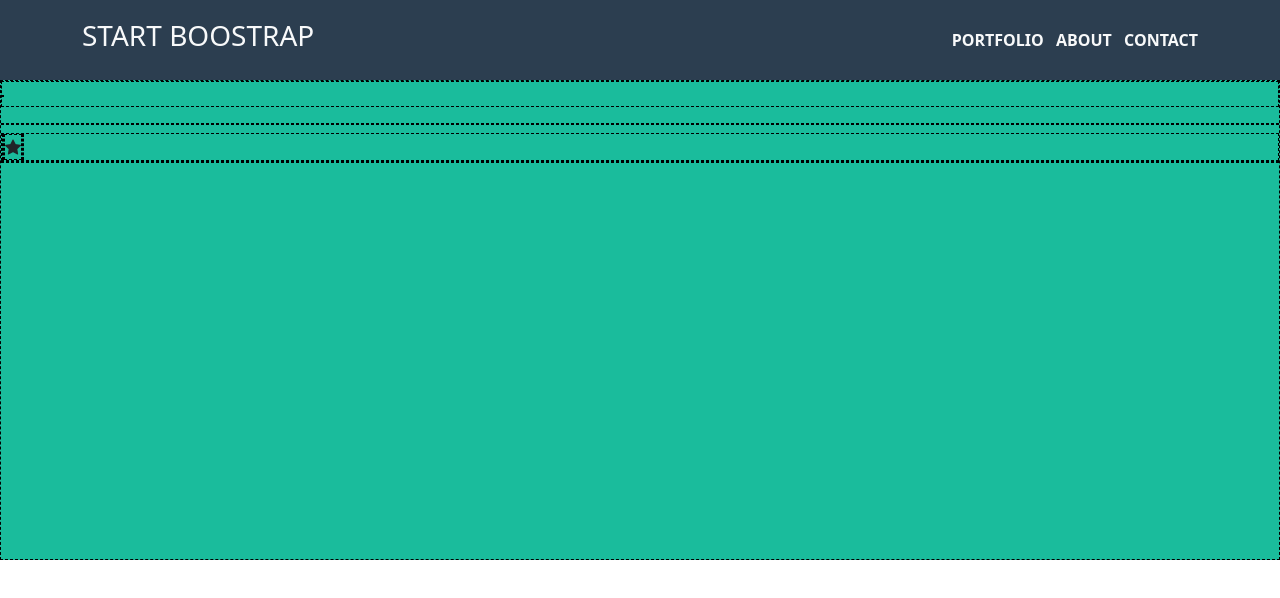
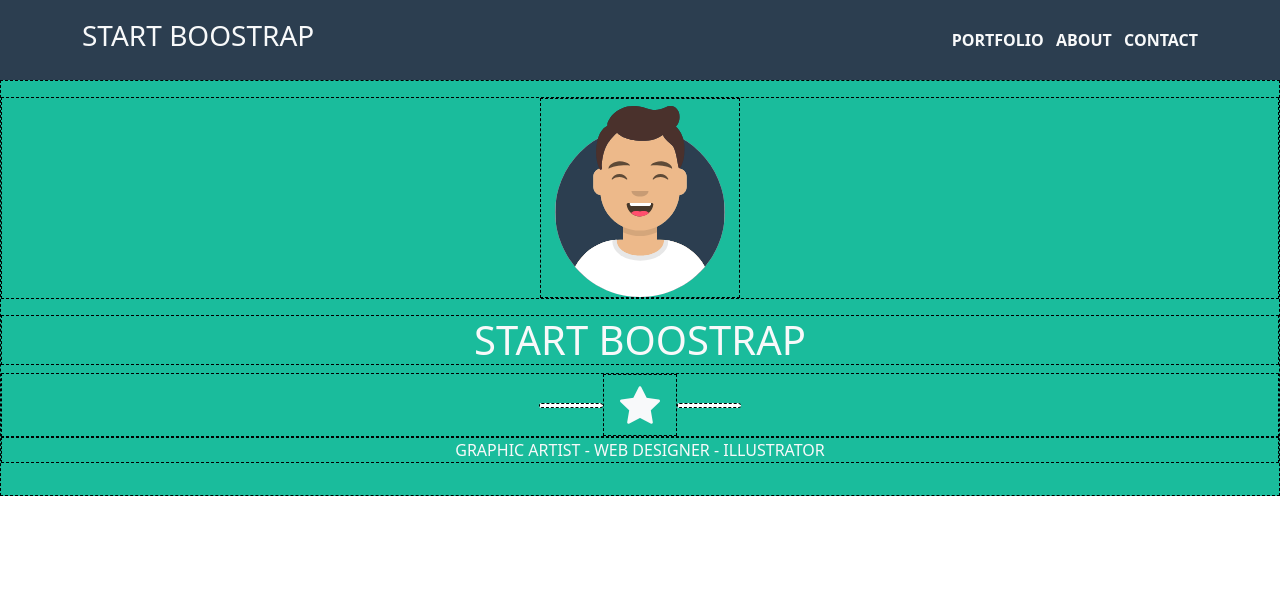
Before and after one commit to AndreaGarofalo/html-css-bootstrap-freelancer, a plain HTML site: page index.html in a window 1280 px wide. Drawn offline with nearby package versions, Linux system fonts and the light colour scheme.

Commit message:
finished jumbotron style

```diff
--- a/index.html
+++ b/index.html
@@ -30,17 +30,17 @@
         </div>
     </header>
     <main>
-        <section class="jumbotron">
+        <section class="jumbotron text-center text-light py-3">
             <figure>
-                <img src="" alt="">
+                <img src="img/avatar.svg" alt="avatar">
             </figure>
-            <h1></h1>
-            <div class="star d-flex">
-                <div class="line"></div>
-                <i class="bi bi-star-fill"></i>
-                <div class="line"></div>
+            <h1 class="text-uppercase">start boostrap</h1>
+            <div class="star d-flex justify-content-center align-items-center">
+                <div class="line rounded-pill"></div>
+                <i class="bi bi-star-fill fs-1 px-3"></i>
+                <div class="line rounded-pill"></div>
             </div>
-            <p></p>
+            <p class="text-uppercase">graphic artist - web designer - illustrator</p>
         </section>
 
     </main>
--- a/style/style.css
+++ b/style/style.css
@@ -1,10 +1,6 @@
 header {
     height: 80px;
     background-color: #2c3e50;
-}
-
-header * {
-    /* border: 1px dashed white; */
 }
 
 .menu-border{
@@ -20,6 +16,16 @@ main * {
 }
 
 .jumbotron {
-    height: 480px;
     background-color: #1abc9c;
 }
+
+img {
+    width: 200px;
+    height: 200px;
+}
+
+.line {
+    background-color: white;
+    height: 5px;
+    width: 4rem;
+}
```
